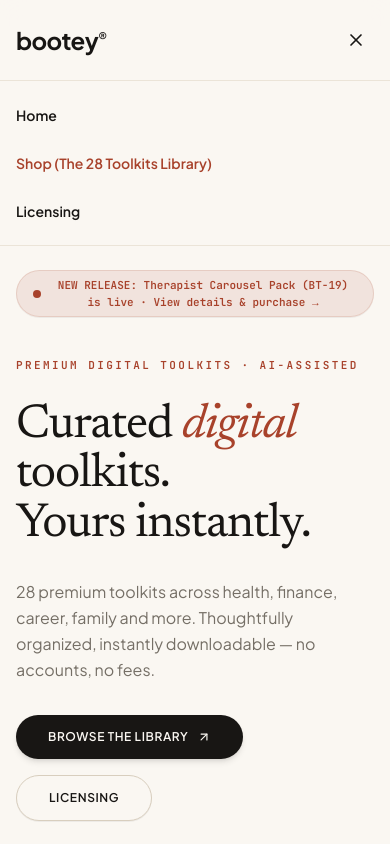
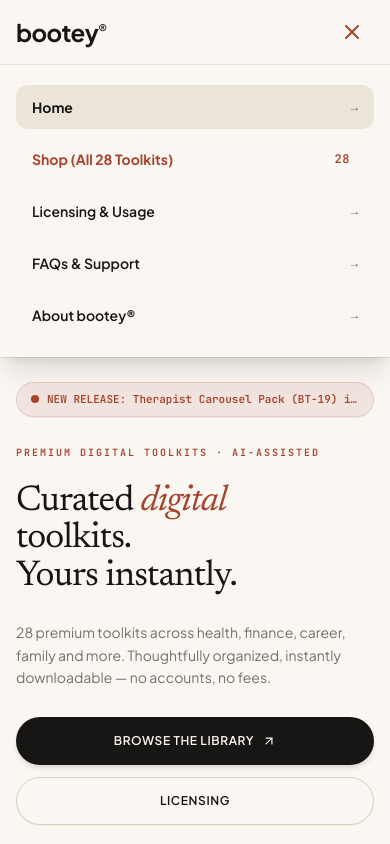
Before and after one commit to f687fg68/bootey, a React (Vite) app: page / in a window 390 px wide. Both pictures are taken after a click on the button 356 px from the left and 40 px from the top of the page. Shown: the top 844 px of the page. Built offline with nearby package versions, Linux system fonts and the light colour scheme.

Commit message:
perf: improve mobile responsiveness and layout
Adjust padding, spacing, and font sizes to ensure better mobile usability. Add safe area support for modern devices and optimize touch targets for smaller screens.

```diff
--- a/index.html
+++ b/index.html
@@ -2,7 +2,7 @@
 <html lang="en">
   <head>
     <meta charset="UTF-8" />
-    <meta name="viewport" content="width=device-width, initial-scale=1.0" />
+    <meta name="viewport" content="width=device-width, initial-scale=1.0, viewport-fit=cover" />
     <script>
       (function() {
         // Prevent unhandled exception if an external/injected script attempts to assign to a getter-only fetch
--- a/src/components/Header.tsx
+++ b/src/components/Header.tsx
@@ -1,17 +1,15 @@
 import React from 'react';
-import { ShoppingBag, ArrowDownToLine, Menu, X } from 'lucide-react';
+import { Menu, X } from 'lucide-react';
 
 interface HeaderProps {
-  cartCount: number;
-  onOpenCart: () => void;
+  cartCount?: number;
+  onOpenCart?: () => void;
   currentView: any;
   onNavigate: (view: any) => void;
   activeSection?: string;
 }
 
 export const Header: React.FC<HeaderProps> = ({
-  cartCount,
-  onOpenCart,
   currentView,
   onNavigate,
   activeSection = 'hero',
@@ -27,13 +25,13 @@ export const Header: React.FC<HeaderProps> = ({
   const isHomeActive = currentView === 'home' && activeSection === 'hero';
 
   return (
-    <header className="sticky top-0 z-40 w-full bg-[#FAF7F2]/90 backdrop-blur-md border-b border-[#EBE4D8] transition-all">
-      <div className="max-w-7xl mx-auto px-4 sm:px-6 lg:px-8 h-20 flex items-center justify-between">
+    <header className="sticky top-0 z-40 w-full bg-[#FAF7F2]/95 backdrop-blur-md border-b border-[#EBE4D8] transition-all">
+      <div className="max-w-7xl mx-auto px-4 sm:px-6 lg:px-8 h-16 sm:h-20 flex items-center justify-between">
         {/* Brand Logo */}
         <div className="flex items-center gap-6">
           <button
             onClick={() => handleNavClick('home')}
-            className="flex items-center gap-1 group text-left cursor-pointer"
+            className="flex items-center gap-1 group text-left cursor-pointer active:scale-95 transition-transform"
             id="brand-logo-btn"
           >
             <span className="text-2xl sm:text-3xl font-bold tracking-tight font-sans text-[#181614] group-hover:text-[#a8422b] transition-colors">
@@ -42,8 +40,8 @@ export const Header: React.FC<HeaderProps> = ({
           </button>
         </div>
 
-        {/* Desktop Navigation Links & Bag Button */}
-        <div className="flex items-center gap-6 sm:gap-8">
+        {/* Desktop Navigation Links */}
+        <div className="flex items-center gap-3 sm:gap-6">
           <nav className="hidden sm:flex items-center gap-8 text-sm text-[#181614]">
             <button
               onClick={() => handleNavClick('home')}
@@ -78,42 +76,63 @@ export const Header: React.FC<HeaderProps> = ({
             >
               Licensing
             </button>
-
           </nav>
 
           {/* Mobile Menu Hamburger */}
           <button
             onClick={() => setMobileMenuOpen(!mobileMenuOpen)}
-            className="sm:hidden p-2 rounded-lg text-[#181614] hover:bg-[#FAF7F2] transition-colors"
+            className="sm:hidden p-2.5 rounded-xl text-[#181614] hover:bg-[#EBE4D8]/50 transition-colors min-h-[44px] min-w-[44px] flex items-center justify-center active:scale-95"
             aria-label="Toggle menu"
           >
-            {mobileMenuOpen ? <X className="w-5 h-5" /> : <Menu className="w-5 h-5" />}
+            {mobileMenuOpen ? <X className="w-6 h-6 text-[#a8422b]" /> : <Menu className="w-6 h-6" />}
           </button>
         </div>
       </div>
 
       {/* Mobile Navigation Dropdown */}
       {mobileMenuOpen && (
-        <div className="sm:hidden border-t border-[#EBE4D8] bg-[#FAF7F2] px-4 py-4 space-y-3 animate-in fade-in duration-150">
+        <div className="sm:hidden border-t border-[#EBE4D8] bg-[#FAF7F2] px-4 py-5 space-y-2 shadow-xl animate-in slide-in-from-top-2 duration-200">
           <button
             onClick={() => handleNavClick('home')}
-            className="block w-full text-left py-2 text-sm font-semibold text-[#181614]"
+            className={`w-full text-left px-4 py-3 rounded-xl text-sm font-bold flex items-center justify-between transition-colors ${
+              isHomeActive ? 'bg-[#EBE4D8] text-[#181614]' : 'text-[#181614] hover:bg-[#F5EFE6]'
+            }`}
           >
-            Home
+            <span>Home</span>
+            <span className="text-xs font-mono-code text-[#756F66]">→</span>
           </button>
           <button
             onClick={() => handleNavClick('library')}
-            className="block w-full text-left py-2 text-sm font-semibold text-[#a8422b]"
+            className={`w-full text-left px-4 py-3 rounded-xl text-sm font-bold flex items-center justify-between transition-colors ${
+              isLibraryActive ? 'bg-[#a8422b] text-white' : 'text-[#a8422b] hover:bg-[#a8422b]/10'
+            }`}
           >
-            Shop (The 28 Toolkits Library)
+            <span>Shop (All 28 Toolkits)</span>
+            <span className="text-xs font-mono-code font-bold uppercase tracking-wider px-2 py-0.5 rounded-md bg-white/20">
+              28
+            </span>
           </button>
           <button
             onClick={() => handleNavClick('licensing')}
-            className="block w-full text-left py-2 text-sm font-semibold text-[#181614]"
+            className="w-full text-left px-4 py-3 rounded-xl text-sm font-semibold text-[#181614] hover:bg-[#F5EFE6] transition-colors flex items-center justify-between"
           >
-            Licensing
+            <span>Licensing & Usage</span>
+            <span className="text-xs font-mono-code text-[#756F66]">→</span>
           </button>
-
+          <button
+            onClick={() => handleNavClick('faqs')}
+            className="w-full text-left px-4 py-3 rounded-xl text-sm font-semibold text-[#181614] hover:bg-[#F5EFE6] transition-colors flex items-center justify-between"
+          >
+            <span>FAQs & Support</span>
+            <span className="text-xs font-mono-code text-[#756F66]">→</span>
+          </button>
+          <button
+            onClick={() => handleNavClick('about')}
+            className="w-full text-left px-4 py-3 rounded-xl text-sm font-semibold text-[#181614] hover:bg-[#F5EFE6] transition-colors flex items-center justify-between"
+          >
+            <span>About bootey®</span>
+            <span className="text-xs font-mono-code text-[#756F66]">→</span>
+          </button>
         </div>
       )}
     </header>
--- a/src/components/Hero.tsx
+++ b/src/components/Hero.tsx
@@ -16,31 +16,31 @@ export const Hero: React.FC<HeroProps> = ({
     <section id="hero" className="relative pt-6 pb-20 sm:pt-10 sm:pb-24 overflow-hidden bg-[#FAF7F2]">
       <div className="max-w-7xl mx-auto px-4 sm:px-6 lg:px-8">
         {/* Dynamic New Release Spotlight Ribbon */}
-        <div className="mb-8 flex justify-start">
+        <div className="mb-6 sm:mb-8 flex justify-start">
           <button
             onClick={onViewTherapistPack}
-            className="inline-flex items-center gap-2 px-4 py-1.5 rounded-full bg-[#a8422b]/10 text-[#a8422b] text-[11px] sm:text-xs font-mono-code font-bold hover:bg-[#a8422b]/20 transition-all cursor-pointer group shadow-2xs border border-[#a8422b]/15"
+            className="inline-flex items-center gap-2 px-3.5 py-2 rounded-full bg-[#a8422b]/10 text-[#a8422b] text-[11px] sm:text-xs font-mono-code font-bold hover:bg-[#a8422b]/20 transition-all cursor-pointer group shadow-2xs border border-[#a8422b]/15 text-left max-w-full"
             id="spotlight-ribbon-btn"
           >
-            <span className="relative flex h-2 w-2">
+            <span className="relative flex h-2 w-2 shrink-0">
               <span className="animate-ping absolute inline-flex h-full w-full rounded-full bg-[#a8422b] opacity-75"></span>
               <span className="relative inline-flex rounded-full h-2 w-2 bg-[#a8422b]"></span>
             </span>
-            <span>NEW RELEASE: Therapist Carousel Pack (BT-19) is live · View details & purchase →</span>
+            <span className="truncate sm:whitespace-normal">NEW RELEASE: Therapist Carousel Pack (BT-19) is live · View details →</span>
           </button>
         </div>
-        <div className="grid grid-cols-1 lg:grid-cols-12 gap-12 lg:gap-10 items-start">
+        <div className="grid grid-cols-1 lg:grid-cols-12 gap-8 lg:gap-10 items-start">
           {/* Left Column: Hero Typography, CTAs & Stats */}
-          <div className="lg:col-span-6 xl:col-span-5 space-y-7 pt-2">
+          <div className="lg:col-span-6 xl:col-span-5 space-y-6 sm:space-y-7 pt-1 sm:pt-2">
             {/* Category Eyebrow matching Screenshot */}
             <div className="flex items-center gap-2">
-              <span className="text-[11px] font-mono-code font-bold tracking-[0.22em] text-[#a8422b] uppercase">
+              <span className="text-[10px] sm:text-[11px] font-mono-code font-bold tracking-[0.2em] text-[#a8422b] uppercase">
                 PREMIUM DIGITAL TOOLKITS · AI-ASSISTED
               </span>
             </div>
 
             {/* Headline with exact typography and italic terracotta accent */}
-            <h1 className="text-5xl sm:text-6xl lg:text-[74px] font-editorial font-normal tracking-tight text-[#181614] leading-[1.04]">
+            <h1 className="text-4xl xs:text-5xl sm:text-6xl lg:text-[74px] font-editorial font-normal tracking-tight text-[#181614] leading-[1.05]">
               Curated <span className="italic text-[#a8422b] font-normal">digital</span>
               <br />
               toolkits.
@@ -49,15 +49,15 @@ export const Hero: React.FC<HeroProps> = ({
             </h1>
 
             {/* Subhead with exact copywriting from Screenshot */}
-            <p className="text-base sm:text-lg text-[#756F66] font-normal leading-relaxed max-w-lg">
+            <p className="text-sm sm:text-base lg:text-lg text-[#756F66] font-normal leading-relaxed max-w-lg">
               28 premium toolkits across health, finance, career, family and more. Thoughtfully organized, instantly downloadable — no accounts, no fees.
             </p>
 
             {/* Action Buttons matching Screenshot */}
-            <div className="flex flex-wrap items-center gap-4 pt-1">
+            <div className="flex flex-col sm:flex-row items-stretch sm:items-center gap-3 sm:gap-4 pt-1">
               <button
                 onClick={onBrowseLibrary}
-                className="inline-flex items-center justify-center gap-2 px-8 py-3.5 rounded-full bg-[#181614] text-[#FAF7F2] font-semibold text-xs tracking-wider uppercase hover:bg-[#a8422b] transition-colors shadow-md group cursor-pointer"
+                className="w-full sm:w-auto inline-flex items-center justify-center gap-2 px-8 py-3.5 rounded-full bg-[#181614] text-[#FAF7F2] font-semibold text-xs tracking-wider uppercase hover:bg-[#a8422b] transition-colors shadow-md group cursor-pointer min-h-[48px] active:scale-[0.98]"
                 id="hero-browse-library-btn"
               >
                 <span>BROWSE THE LIBRARY</span>
@@ -66,7 +66,7 @@ export const Hero: React.FC<HeroProps> = ({
 
               <button
                 onClick={onViewLicensing}
-                className="inline-flex items-center justify-center gap-2 px-8 py-3.5 rounded-full bg-[#FAF7F2] border border-[#d8cebe] text-[#181614] font-semibold text-xs tracking-wider uppercase hover:border-[#181614] transition-all shadow-2xs cursor-pointer"
+                className="w-full sm:w-auto inline-flex items-center justify-center gap-2 px-8 py-3.5 rounded-full bg-[#FAF7F2] border border-[#d8cebe] text-[#181614] font-semibold text-xs tracking-wider uppercase hover:border-[#181614] transition-all shadow-2xs cursor-pointer min-h-[48px] active:scale-[0.98]"
                 id="hero-licensing-btn"
               >
                 <span>LICENSING</span>
@@ -74,30 +74,30 @@ export const Hero: React.FC<HeroProps> = ({
             </div>
 
             {/* Bottom Stats matching Screenshot 1 */}
-            <div className="pt-10 mt-6 border-t border-[#EBE4D8] grid grid-cols-3 gap-6">
-              <div className="space-y-1">
-                <div className="text-3xl sm:text-4xl font-editorial font-normal text-[#181614]">
+            <div className="pt-8 sm:pt-10 mt-4 sm:mt-6 border-t border-[#EBE4D8] grid grid-cols-3 gap-2 sm:gap-6">
+              <div className="space-y-0.5 sm:space-y-1">
+                <div className="text-2xl xs:text-3xl sm:text-4xl font-editorial font-normal text-[#181614]">
                   28
                 </div>
-                <div className="text-[10px] font-mono-code font-bold uppercase tracking-widest text-[#756F66]">
+                <div className="text-[9px] sm:text-[10px] font-mono-code font-bold uppercase tracking-widest text-[#756F66]">
                   TOOLKITS
                 </div>
               </div>
 
-              <div className="space-y-1">
-                <div className="text-3xl sm:text-4xl font-editorial font-normal text-[#181614]">
+              <div className="space-y-0.5 sm:space-y-1">
+                <div className="text-2xl xs:text-3xl sm:text-4xl font-editorial font-normal text-[#181614]">
                   7
                 </div>
-                <div className="text-[10px] font-mono-code font-bold uppercase tracking-widest text-[#756F66]">
+                <div className="text-[9px] sm:text-[10px] font-mono-code font-bold uppercase tracking-widest text-[#756F66]">
                   CATEGORIES
                 </div>
               </div>
 
-              <div className="space-y-1">
-                <div className="text-3xl sm:text-4xl font-editorial font-normal text-[#181614]">
+              <div className="space-y-0.5 sm:space-y-1">
+                <div className="text-2xl xs:text-3xl sm:text-4xl font-editorial font-normal text-[#181614]">
                   Premium
                 </div>
-                <div className="text-[10px] font-mono-code font-bold uppercase tracking-widest text-[#756F66]">
+                <div className="text-[9px] sm:text-[10px] font-mono-code font-bold uppercase tracking-widest text-[#756F66]">
                   ALWAYS
                 </div>
               </div>
@@ -236,7 +236,7 @@ export const Hero: React.FC<HeroProps> = ({
                     </h3>
 
                     {/* 4 Numbered Steps */}
-                    <div className="grid grid-cols-2 gap-2.5 pt-1">
+                    <div className="grid grid-cols-1 xs:grid-cols-2 gap-2.5 pt-1">
                       <div className="flex items-start gap-2">
                         <span className="w-4 h-4 rounded-full bg-[#a8422b] text-white text-[9px] font-mono-code font-bold flex items-center justify-center shrink-0 mt-0.5">
                           1
--- a/src/index.css
+++ b/src/index.css
@@ -14,6 +14,11 @@
 html {
   scroll-behavior: smooth;
   font-family: var(--font-sans);
+  -webkit-tap-highlight-color: transparent;
+}
+
+body {
+  overflow-x: hidden;
 }
 
 .font-editorial {
@@ -22,6 +27,15 @@ html {
 
 .font-mono-code {
   font-family: "JetBrains Mono", monospace;
+}
+
+/* Hide scrollbars for smooth horizontal swipe filters on mobile */
+.no-scrollbar::-webkit-scrollbar {
+  display: none;
+}
+.no-scrollbar {
+  -ms-overflow-style: none;
+  scrollbar-width: none;
 }
 
 /* Custom subtle scrollbar */
```
Also changed, not shown: src/components/CartDrawer.tsx (+8 -8 lines), src/components/Footer.tsx (+11 -11 lines), src/components/LibraryPage.tsx (+11 -11 lines), src/components/ProductDetailModal.tsx (+10 -10 lines), src/components/ProductPage.tsx (+14 -13 lines).
